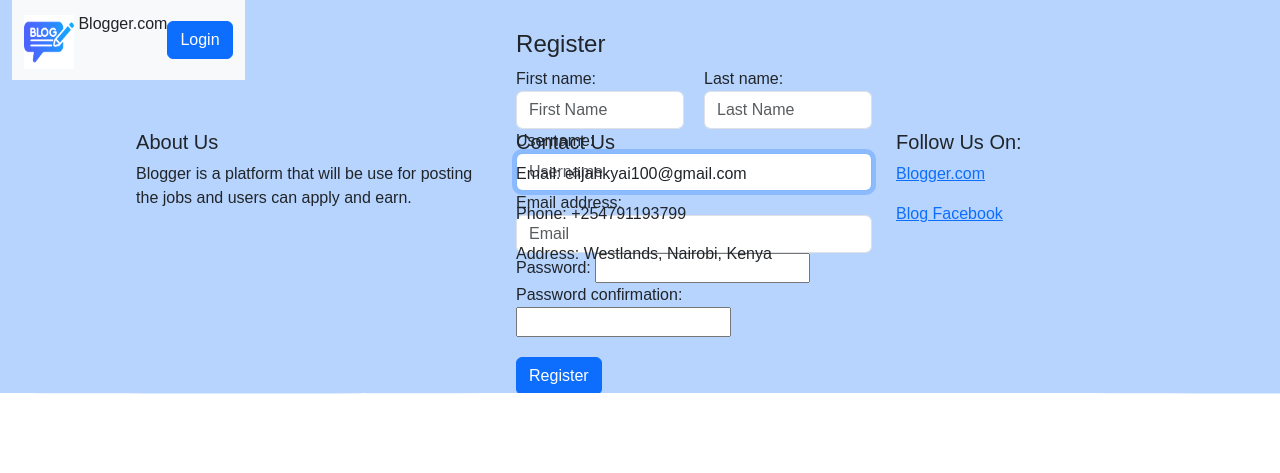
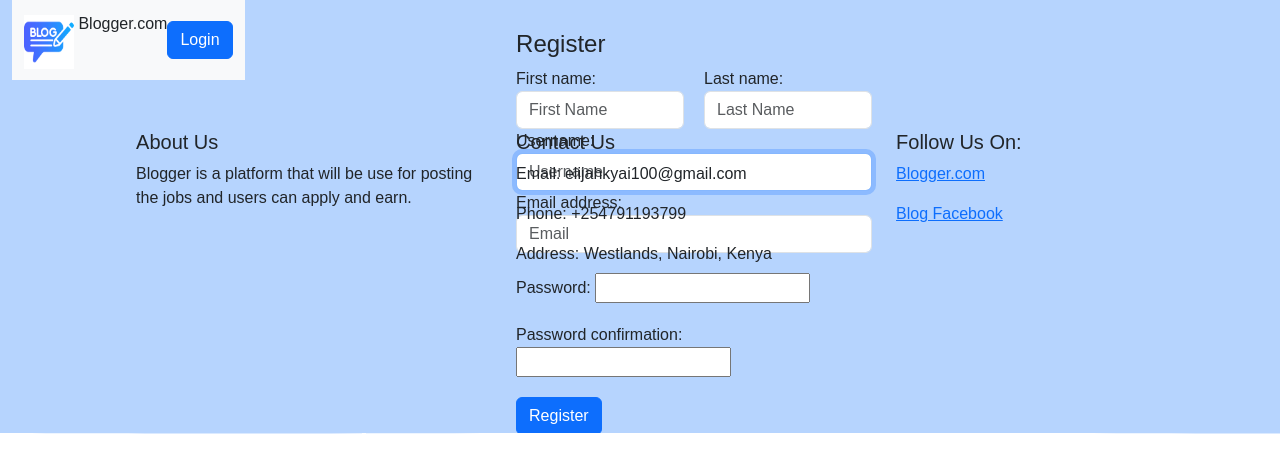
Before and after one commit to Elixzokyai/Final-Project, a Django app: page /accounts/ in a window 1280 px wide. Shown: the top 473 px of the page. Run offline with Django 5.2, Linux system fonts and the light colour scheme; some libraries are stand-ins or nearby versions.

Commit message:
Added elements

```diff
--- a/accounts/templates/accounts/home.html
+++ b/accounts/templates/accounts/home.html
@@ -26,6 +26,7 @@
                                           <img src="{% static 'blog.png' %}" alt="Logo" width="50px" height="54px" class="d-inline-block align-text-top">
                                           Blogger.com
                                         </a>
+                                  <a href="{%    url 'logout'   %}" type="submit" class="btn btn-primary">Logout</a>
                               </div>
                     </nav>
         </div>
@@ -36,7 +37,7 @@
                     <div class="col-md-4"></div>
                      <div style="margin-bottom: 300px; margin-top: 60px" class="col-md-4">
                          <h4> Welcome, {{ user.username }}</h4>
-                        <a href="{%     url  'logout'    %}">Logout</a>
+
 
                      </div>
                      <div class="col-md-4"></div>
--- a/accounts/templates/accounts/login.html
+++ b/accounts/templates/accounts/login.html
@@ -22,6 +22,7 @@
                                           <img src="{% static 'blog.png' %}" alt="Logo" width="50px" height="54px" class="d-inline-block align-text-top">
                                           Blogger.com
                                         </a>
+                                  <a href="{%   url  'register'  %}" type="submit" class="btn btn-primary">Register</a>
                               </div>
                     </nav>
         </div>
--- a/accounts/templates/accounts/register.html
+++ b/accounts/templates/accounts/register.html
@@ -82,11 +82,11 @@
                                                 {{ form.email.label_tag }}
                                                 {{ form.email }}
                                             </div>
-                                            <div class="form-group">
+                                            <div style="margin-top: 20px" class="form-group">
                                                 {{ form.password1.label_tag }}
                                                 {{ form.password1 }}
                                             </div>
-                                            <div class="form-group">
+                                            <div style="margin-top: 20px" class="form-group">
                                                 {{ form.password2.label_tag }}
                                                 {{ form.password2 }}
                                             </div>
--- a/accounts/templates/accounts/styles.css
+++ b/accounts/templates/accounts/styles.css
@@ -1,8 +1,3 @@
-
-        /* Overall body styling */
-
-
-
 .AllContains{
     display: grid;
     grid-gap: 30px;
--- a/blogger_work/settings.py
+++ b/blogger_work/settings.py
@@ -94,6 +94,7 @@ AUTH_PASSWORD_VALIDATORS = [
     },
     {
         'NAME': 'django.contrib.auth.password_validation.MinimumLengthValidator',
+             'OPTIONS': {'min_length': 6},
     },
     {
         'NAME': 'django.contrib.auth.password_validation.CommonPasswordValidator',
@@ -101,6 +102,7 @@ AUTH_PASSWORD_VALIDATORS = [
     {
         'NAME': 'django.contrib.auth.password_validation.NumericPasswordValidator',
     },
+
 ]
 
 
```
Also changed, not shown: db.sqlite3.
